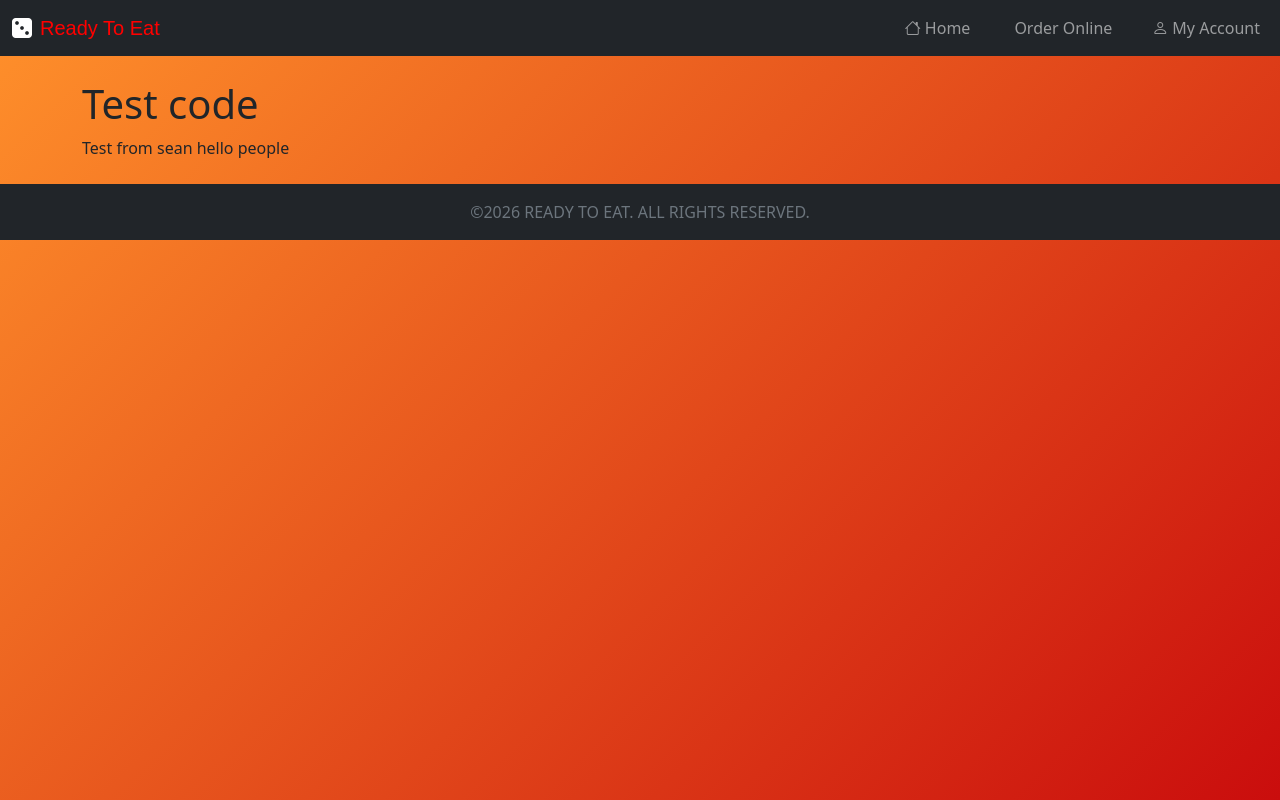
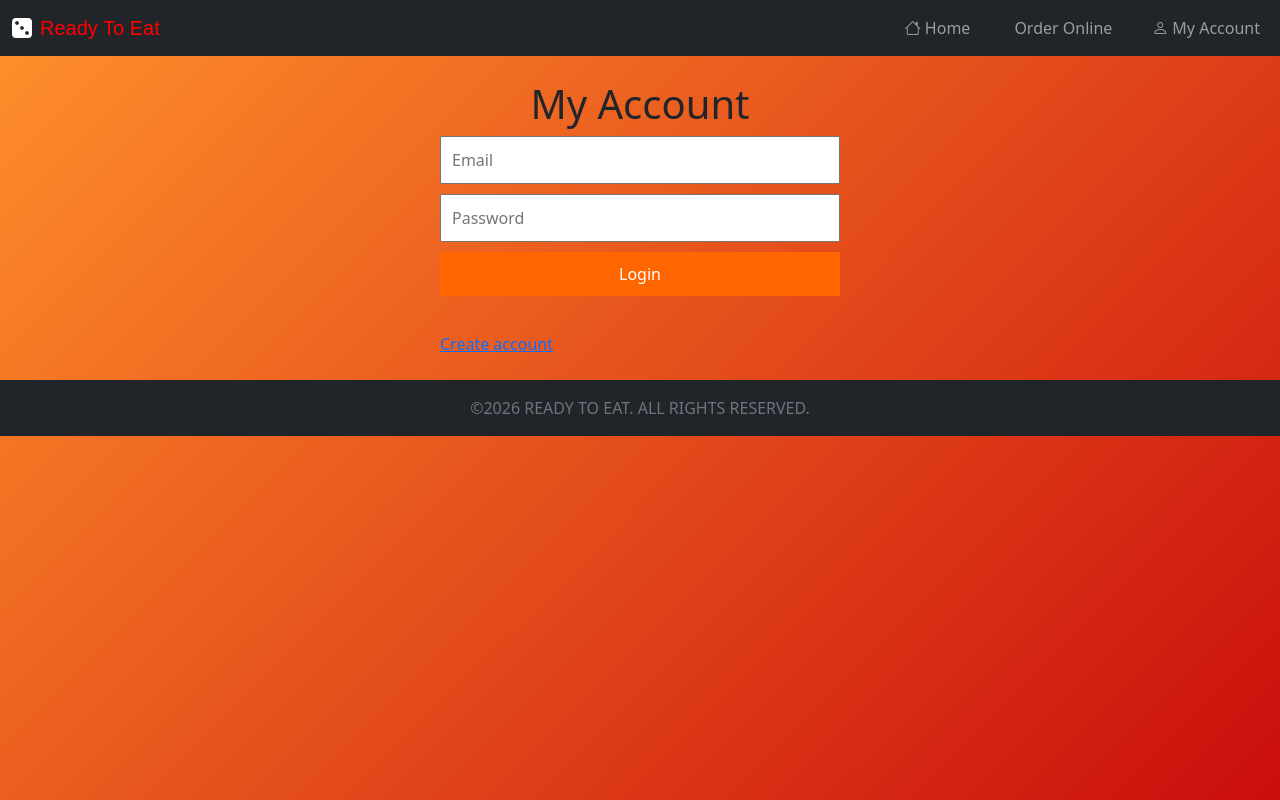
Before and after one commit to sean92893/Online-Takeaway-Project, a SvelteKit app: page /myaccount in a window 1280 px wide. Built offline with nearby package versions, Linux system fonts and the light colour scheme.

Commit message:
Added login to my account

```diff
--- a/src/routes/myaccount/+page.svelte
+++ b/src/routes/myaccount/+page.svelte
@@ -1,4 +1,140 @@
-<h1></h1>
-<h1>Test code</h1>
+<script>
 
-<p>Test from sean hello people</p>
+let email = "";
+let password = "";
+let message = "";
+
+async function login() {
+const response = await fetch("http://localhost:8080/api/login", {
+method: "POST",
+headers: {
+
+"Content-Type": "application/json"
+
+},
+
+body: JSON.stringify({
+email: email,
+password: password
+
+})
+
+});
+
+
+
+const data = await response.json();
+if (response.ok) {
+message = "Login successful!";
+
+} else {
+
+message = data.message || "Login failed";
+
+}
+
+}
+
+</script>
+
+
+
+<h1>My Account</h1>
+
+
+
+<div class="login-box">
+
+<input
+
+type="email"
+
+placeholder="Email"
+
+bind:value={email}
+
+/>
+
+
+
+<input
+
+type="password"
+
+placeholder="Password"
+
+bind:value={password}
+
+/>
+
+
+
+<button on:click={login}>
+
+Login
+
+</button>
+
+
+
+<p>{message}</p>
+
+
+
+<a href="/register">Create account</a>
+
+</div>
+
+
+
+<style>
+
+h1 {
+
+text-align: center;
+
+}
+
+
+
+.login-box {
+
+max-width: 400px;
+
+margin: auto;
+
+display: flex;
+
+flex-direction: column;
+
+gap: 10px;
+
+}
+
+
+
+input {
+
+padding: 10px;
+
+font-size: 16px;
+
+}
+
+
+
+button {
+
+padding: 10px;
+
+background: #ff6600;
+
+color: white;
+
+border: none;
+
+cursor: pointer;
+
+}
+
+</style>
```
